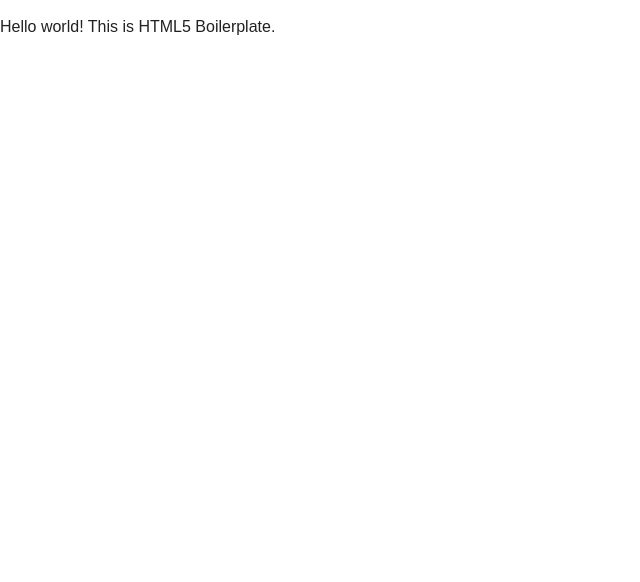
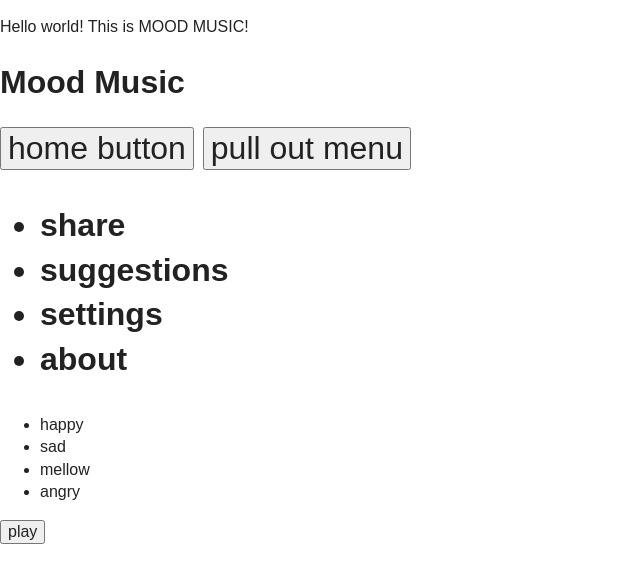
Before and after one commit to abinane/moodmusic, a plain HTML site: page app/index.html in a window 1280 px wide. Shown: the whole page, without its empty margins (0-640 px from the left). Drawn offline with nearby package versions, Linux system fonts and the light colour scheme.

Commit message:
added basic home page markup

```diff
--- a/app/index.html
+++ b/app/index.html
@@ -6,7 +6,7 @@
     <head>
         <meta charset="utf-8">
         <meta http-equiv="X-UA-Compatible" content="IE=edge,chrome=1">
-        <title></title>
+        <title>MOOD MUSIC</title>
         <meta name="description" content="">
         <meta name="viewport" content="width=device-width">
 
@@ -20,8 +20,31 @@
     </head>
     <body>
 
-        <p>Hello world! This is HTML5 Boilerplate.</p>
+        <p>Hello world! This is MOOD MUSIC!</p>
+	<header>
+		<h1>Mood Music<h1>
+		<button> home button </button>
+		<button> pull out menu </button>
+		<ul>
+			<li> share </li>
+			<li> suggestions </li>
+			<li> settings </li>
+			<li> about </li>
 
+		</ul>
+	</header>
+
+	<section>
+		<ul>
+			<li> happy </li>
+			<li> sad </li>
+			<li> mellow </li>
+			<li> angry </li>
+		</ul>
+		<button> play </button>
+
+
+	</sections>
         <script src="//ajax.googleapis.com/ajax/libs/jquery/1.10.1/jquery.js"></script>
         <script>window.jQuery || document.write('<script src="js/vendor/jquery-1.10.1.js"><\/script>')</script>
 
```
